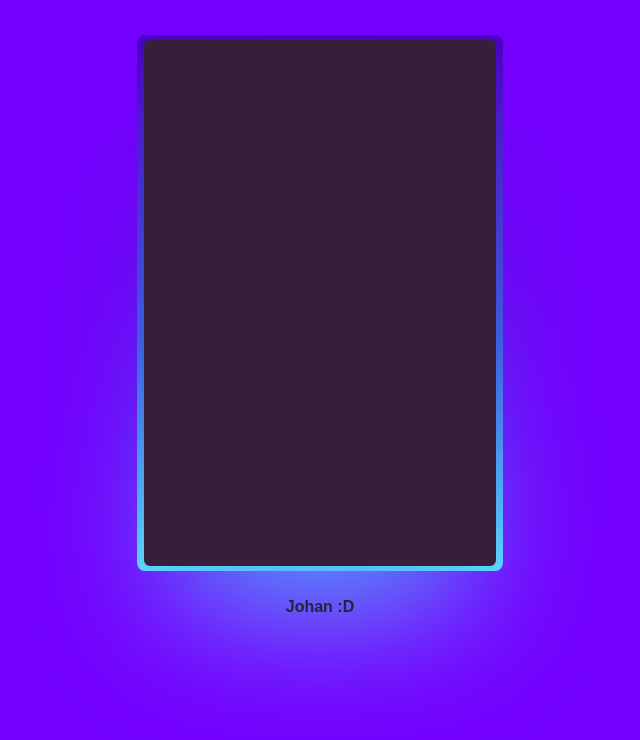
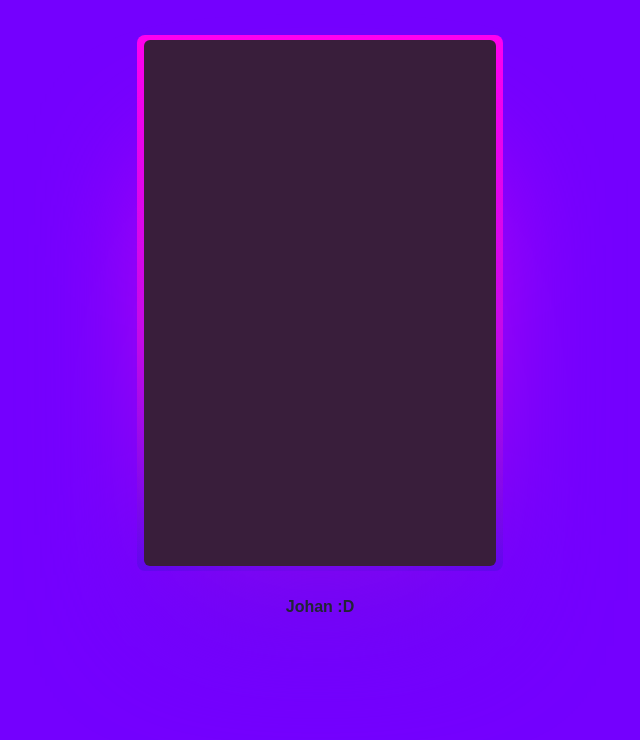
Before and after one commit to Johan-MG/MagicCard, a plain HTML site: page index.html in a window 1280 px wide. Shown: the whole page, without its empty margins (320-960 px from the left). Drawn offline with Linux system fonts and the light colour scheme.

Commit message:
Cambio de titulo y nuevos colores en CSS

```diff
--- a/index.html
+++ b/index.html
@@ -5,7 +5,7 @@
     <meta http-equiv="X-UA-Compatible" content="IE=edge">
     <meta name="viewport" content="width=device-width, initial-scale=1.0">
     <link rel="stylesheet" href="style.css">
-    <title>Document</title>
+    <title>Magic Card</title>
 </head>
 <body>
     <div class="card">
--- a/style.css
+++ b/style.css
@@ -8,7 +8,6 @@
     --card-height: 65vh;
     --card-width: calc(var(--card-height) / 1.5);
   }
-
 
   body {
     min-height: 100vh;
@@ -56,7 +55,7 @@ body {
     border-radius: 8px;
     background-image: linear-gradient(
       var(--rotate)
-    , #5ddcff, #3c67e3 43%, #4e00c2);
+      , #5A07ED, #BD0BE7 43%, #FF00EF);
       position: absolute;
       z-index: -1;
       top: -1%;
@@ -78,7 +77,7 @@ body {
     filter: blur(calc(var(--card-height) / 6));
     background-image: linear-gradient(
       var(--rotate)
-    , #5ddcff, #3c67e3 43%, #4e00c2);
+      , #5A07ED, #BD0BE7 43%, #FF00EF);
       opacity: 1;
     transition: opacity .5s;
     animation: spin 2.5s linear infinite;
```
Lines whose indentation alone changed are shown as unchanged.
